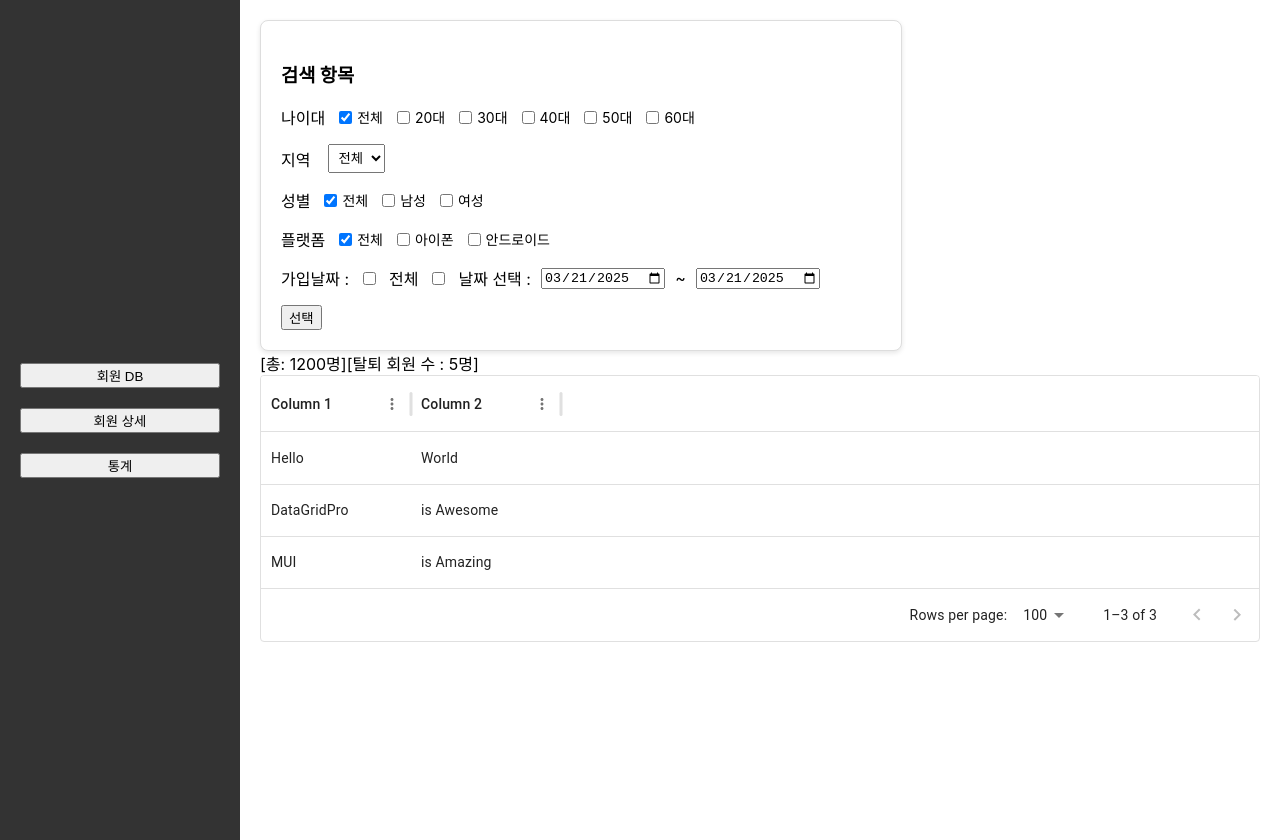
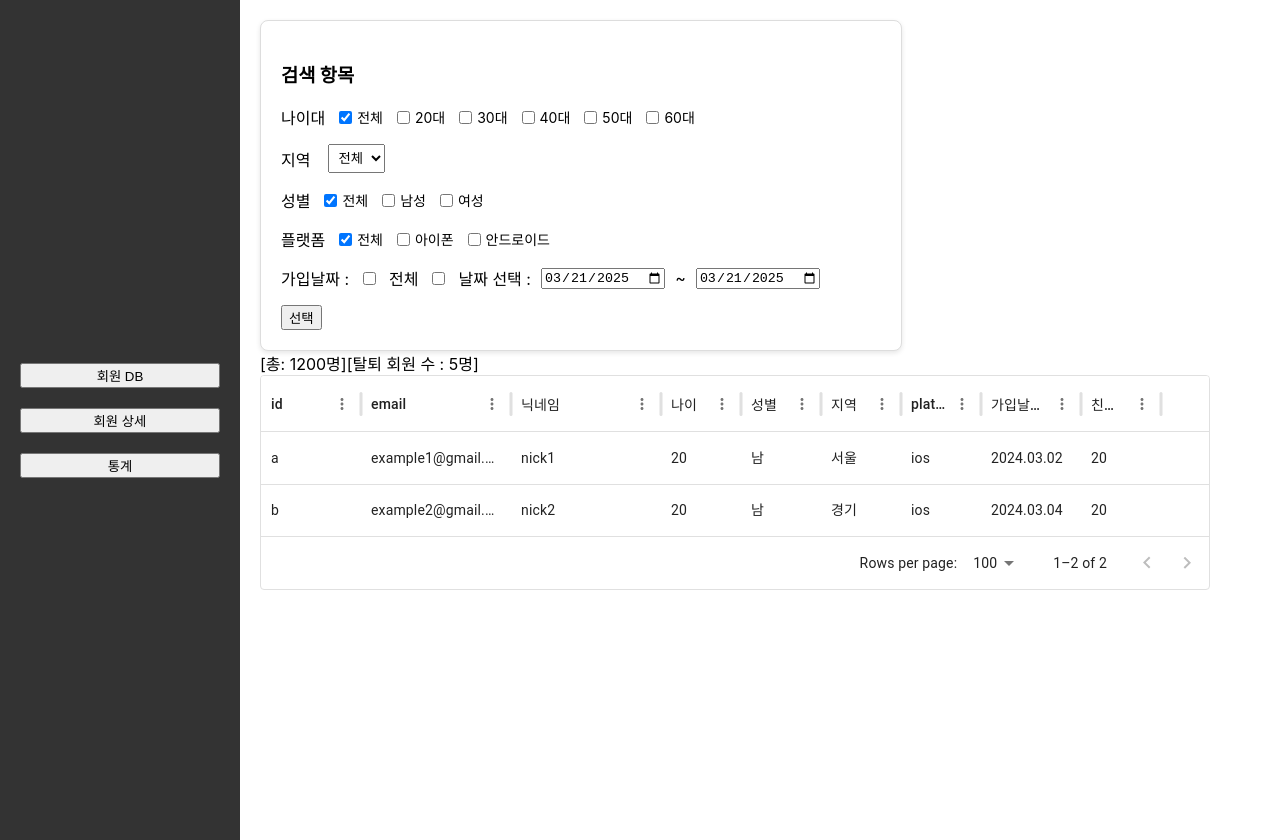
Before and after one commit to talktome-project2/frontend, a React (Create React App) app in the folder frontend/: page /memberDB in a window 1280 px wide. Built offline with nearby package versions, Linux system fonts and the light colour scheme.

Commit message:
region Table

```diff
--- a/frontend/src/Components/MemberDBTable.tsx
+++ b/frontend/src/Components/MemberDBTable.tsx
@@ -1,25 +1,65 @@
 import { DataGrid, GridRowsProp, GridColDef } from "@mui/x-data-grid";
 import styled from "styled-components";
 
-const rows: GridRowsProp = [
-  { id: 1, col1: "Hello", col2: "World" },
-  { id: 2, col1: "DataGridPro", col2: "is Awesome" },
-  { id: 3, col1: "MUI", col2: "is Amazing" },
+type Member = {
+  id: string;
+  email: string;
+  nickname: string;
+  age: number;
+  gender: string;
+  region: string;
+  platform: string;
+  joinDate: string;
+  friends: number;
+};
+
+const rows: Member[] = [
+  {
+    id: "a",
+    email: "example1@gmail.com",
+    nickname: "nick1",
+    age: 20,
+    gender: "남",
+    region: "서울",
+    platform: "ios",
+    joinDate: "2024.03.02",
+    friends: 20,
+  },
+  {
+    id: "b",
+    email: "example2@gmail.com",
+    nickname: "nick2",
+    age: 20,
+    gender: "남",
+    region: "경기",
+    platform: "ios",
+    joinDate: "2024.03.04",
+    friends: 20,
+  },
 ];
 
 const columns: GridColDef[] = [
-  { field: "col1", headerName: "Column 1", width: 150 },
-  { field: "col2", headerName: "Column 2", width: 150 },
+  { field: "id", headerName: "id", width: 100 },
+  { field: "email", headerName: "email", width: 150 },
+  { field: "nickname", headerName: "닉네임", width: 150 },
+  { field: "age", headerName: "나이", width: 80 },
+  { field: "gender", headerName: "성별", width: 80 },
+  { field: "region", headerName: "지역", width: 80 },
+  { field: "platform", headerName: "platform", width: 80 },
+  { field: "joinDate", headerName: "가입날짜짜", width: 100 },
+  { field: "friends", headerName: "친구 수", width: 80 },
 ];
 
 const DBBoard = styled.div`
   height: 300;
-  width: 100%;
+  width: 95%;
 `;
-export default function MemberDBTable() {
+const MemberDBTable = () => {
   return (
     <DBBoard>
       <DataGrid rows={rows} columns={columns} />
     </DBBoard>
   );
-}
+};
+
+export default MemberDBTable;
--- /dev/null
+++ b/frontend/src/Components/MemberRegionTable.tsx
@@ -0,0 +1,62 @@
+import { DataGrid, GridRowsProp, GridColDef } from "@mui/x-data-grid";
+import styled from "styled-components";
+
+const rows: GridRowsProp = [
+  {
+    id: 1,
+    Seoul: 1,
+    Busan: 2,
+    Daegu: 3,
+    Incheon: 4,
+    Gwangju: 5,
+    Daejeon: 6,
+    Ulsan: 7,
+    Sejong: 8,
+    Gyeonggi: 9,
+    Gangwon: 10,
+    Chungbuk: 11,
+    Chungnam: 12,
+    Jeonbuk: 13,
+    Jeonnam: 14,
+    Gyeongbuk: 15,
+    Gyeongnam: 16,
+    Jeju: 17,
+    Overseas: 18,
+  },
+];
+
+const columns: GridColDef[] = [
+  { field: "Seoul", headerName: "서울", width: 50 },
+  { field: "Busan", headerName: "부산", width: 50 },
+  { field: "Daegu", headerName: "대구", width: 50 },
+  { field: "Incheon", headerName: "인천", width: 50 },
+  { field: "Gwangju", headerName: "광주", width: 50 },
+  { field: "Daejeon", headerName: "대전", width: 50 },
+  { field: "Ulsan", headerName: "울산", width: 50 },
+  { field: "Sejong", headerName: "세종", width: 50 },
+  { field: "Gyeonggi", headerName: "경기", width: 50 },
+  { field: "Gangwon", headerName: "강원", width: 50 },
+  { field: "Chungbuk", headerName: "충북", width: 50 },
+  { field: "Chungnam", headerName: "충남", width: 50 },
+  { field: "Jeonbuk", headerName: "전북", width: 50 },
+  { field: "Jeonnam", headerName: "전남", width: 50 },
+  { field: "Gyeongbuk", headerName: "경북", width: 50 },
+  { field: "Gyeongnam", headerName: "경남", width: 50 },
+  { field: "Jeju", headerName: "제주", width: 50 },
+  { field: "Overseas", headerName: "해외", width: 50 },
+];
+
+const DBBoard = styled.div`
+  height: 300;
+  width: 80%;
+`;
+
+const RegionStaticTable = () => {
+  return (
+    <DBBoard>
+      <DataGrid rows={rows} columns={columns} />
+    </DBBoard>
+  );
+};
+
+export default RegionStaticTable;
--- a/frontend/src/Components/MemberSearch.tsx
+++ b/frontend/src/Components/MemberSearch.tsx
@@ -1,6 +1,5 @@
 import React from "react";
 import styled from "styled-components";
-import { useState } from "react";
 import { useForm } from "react-hook-form";
 
 const SearchContainer = styled.div`
@@ -8,7 +7,7 @@ const SearchContainer = styled.div`
   border: 1px solid #ddd;
   border-radius: 8px;
   padding: 20px;
-  width: 200px;
+  width: 400px;
   box-shadow: 0 2px 5px rgba(0, 0, 0, 0.1);
 `;
 const SearchItem = styled.div`
@@ -37,13 +36,14 @@ const MemberSearchBar = () => {
     <SearchContainer>
       <form onSubmit={handleSubmit(onSubmit)}>
         <SearchItem>
-          <label>id</label>
-          <input placeholder="enterId" {...register("id")} />
+          <label> Id</label>
+          <input placeholder="enter Id" {...register("id")} />
         </SearchItem>
         <SearchItem>
-          <label>pw</label>
-          <input placeholder="enterPw" {...register("pw")} />
+          <label>Email</label>
+          <input placeholder="enter Email" {...register("email")} />
         </SearchItem>
+        <button>검색</button>
       </form>
     </SearchContainer>
   );
--- a/frontend/src/Components/PieCharts.tsx
+++ b/frontend/src/Components/PieCharts.tsx
@@ -28,10 +28,6 @@ const ageData: PieChartProps = {
   series: [30, 30, 10, 20, 10],
   labels: ["20대", "30대", "40대", "50대", "60대"],
 };
-const loctionData: PieChartProps = {
-  series: [10, 20, 30],
-  labels: ["서울", "경기", "제주"],
-};
 
 const PieCharts = () => {
   return (
@@ -39,7 +35,6 @@ const PieCharts = () => {
       <PieChart data={platformData} />
       <PieChart data={genderData} />
       <PieChart data={ageData} />
-      <PieChart data={loctionData} />
     </PieBoard>
   );
 };
--- a/frontend/src/Pages/memberDetail.tsx
+++ b/frontend/src/Pages/memberDetail.tsx
@@ -1,5 +1,7 @@
 import NavigationBar from "../Components/NavigationBar";
 import styled from "styled-components";
+import MemberSearchBar from "../Components/MemberSearch";
+
 const ContentWrapper = styled.div`
   padding: 20px; /* 내용에 여백 추가 */
   z-index: 1;
@@ -14,7 +16,9 @@ const DetailPage = () => {
   return (
     <PageContainer>
       <NavigationBar />
-      <ContentWrapper></ContentWrapper>
+      <ContentWrapper>
+        <MemberSearchBar />
+      </ContentWrapper>
     </PageContainer>
   );
 };
--- a/frontend/src/Pages/statistics.tsx
+++ b/frontend/src/Pages/statistics.tsx
@@ -2,6 +2,8 @@ import NavigationBar from "../Components/NavigationBar";
 import styled from "styled-components";
 import NewUserChart from "../Components/NewUserChart";
 import PieCharts from "../Components/PieCharts";
+import RegionStaticTable from "../Components/MemberRegionTable";
+
 const ContentWrapper = styled.div`
   padding: 20px; /* 내용에 여백 추가 */
   z-index: 1;
@@ -20,6 +22,7 @@ const StatisticsPage = () => {
         <ContentWrapper>
           <NewUserChart />
           <PieCharts />
+          <RegionStaticTable />
         </ContentWrapper>
       </PageContainer>
     </>
```
